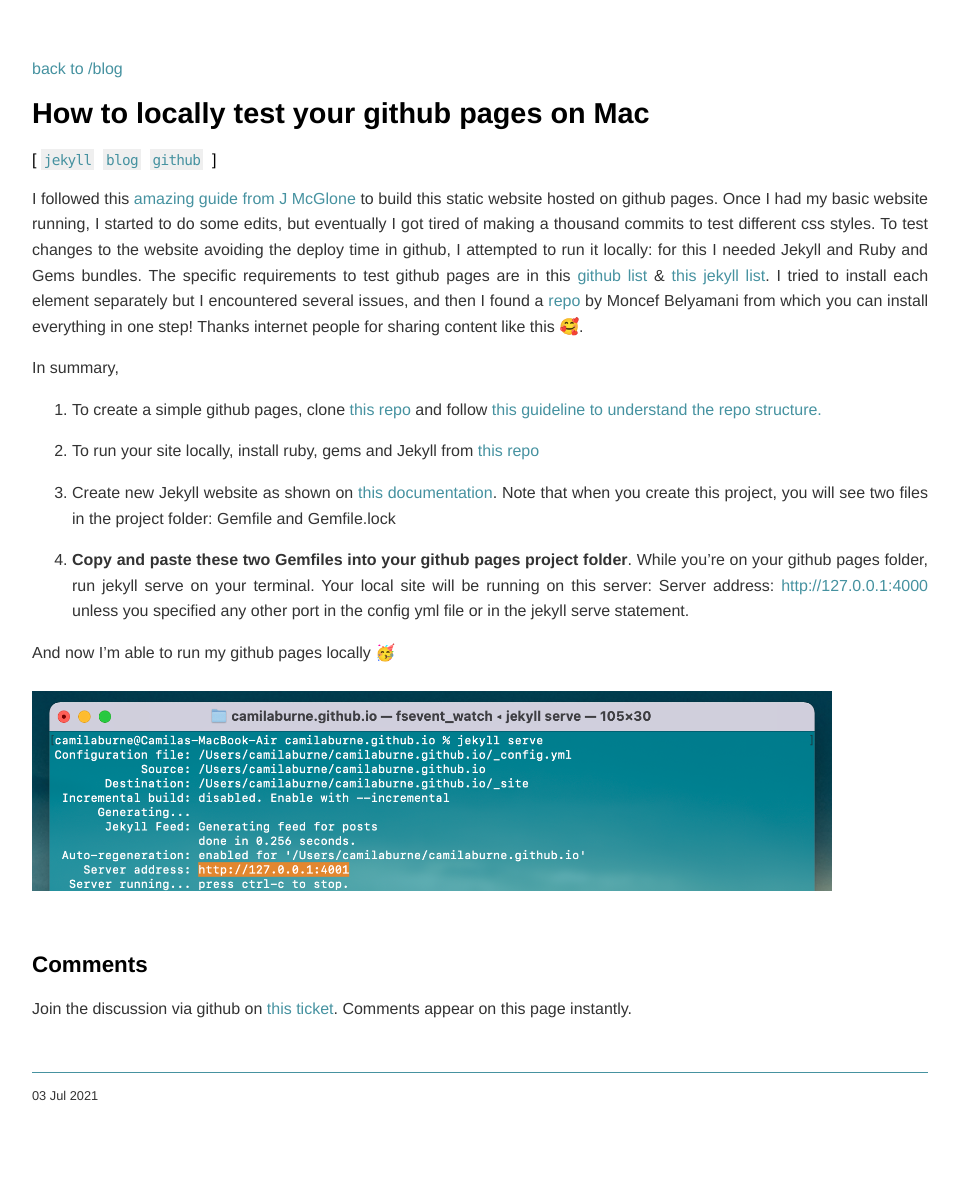
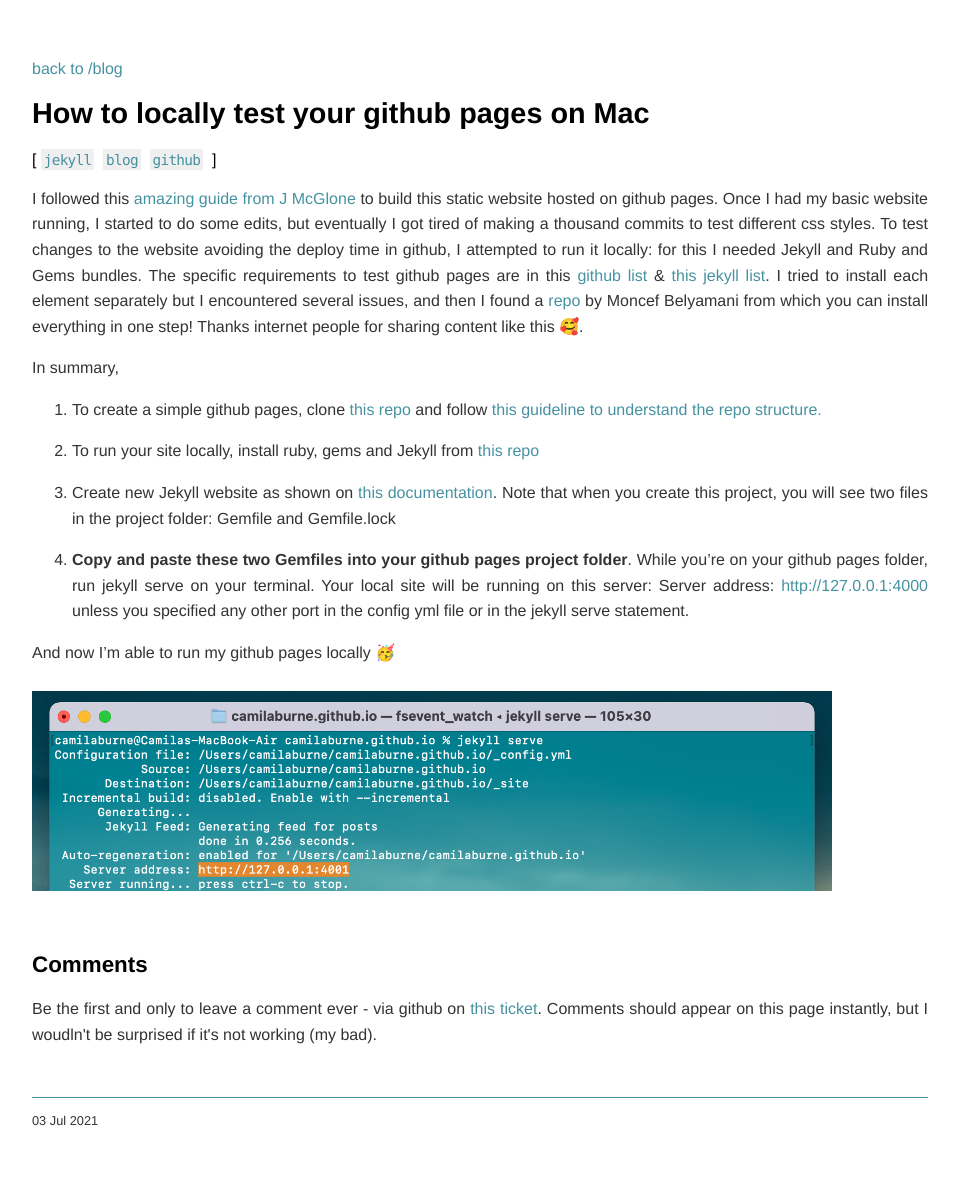
Before and after one commit to camilaburne/camilaburne.github.io, a Jekyll site: the page built from _posts/2021-07-03-how-to-start-with-github-pages.md, in a window 1280 px wide. Shown: the whole page, without its empty margins (160-1119 px from the left). Built offline with Jekyll 4.4.1, drawn with Linux system fonts in a browser that asks for light colours; before the commit the page ends 1166 px from its top, so only the background shows below that.

Commit message:
post layout

```diff
--- a/_layouts/post.html
+++ b/_layouts/post.html
@@ -37,7 +37,7 @@
     <div>
     <br>
     <h2>Comments</h2>
-    <p id="leave-a-comment">Join the discussion via github on <a href="https://github.com/camilaburne/camilaburne.github.io/issues/{{page.comment_id}}">this ticket</a>. Comments appear on this page instantly.</p>
+    <p id="leave-a-comment"> Be the first and only to leave a comment ever - via github on <a href="https://github.com/camilaburne/camilaburne.github.io/issues/{{page.comment_id}}">this ticket</a>. Comments should appear on this page instantly, but I woudln't be surprised if it's not working (my bad).</p>
     <br>
     </div>
 
```
